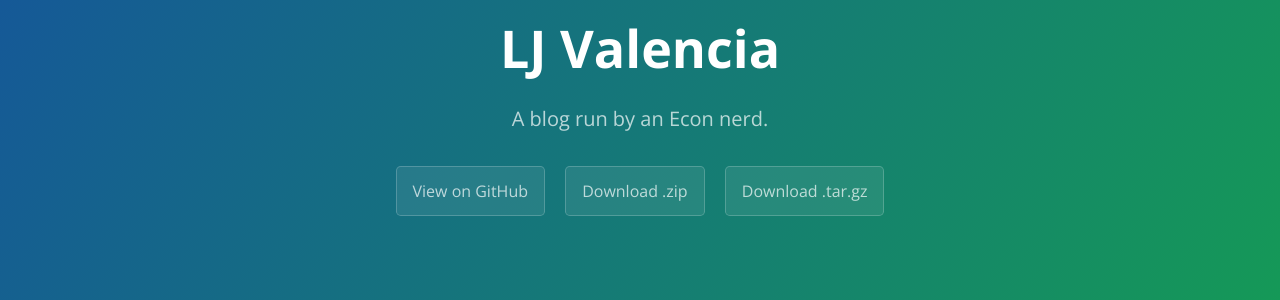
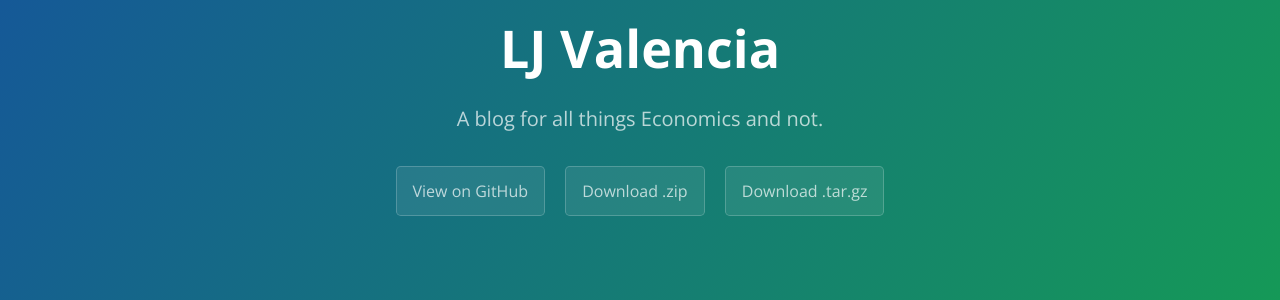
Before and after one commit to lj-valencia/cayman-blog-old-site, a Jekyll site: the page built from index.md, in a window 1280 px wide. Shown: the part 127-427 px from the top of the page. Built offline with Jekyll 4.4.1, drawn with Linux system fonts in a browser that asks for light colours.

Commit message:
Update _config.yml

```diff
--- a/_config.yml
+++ b/_config.yml
@@ -1,5 +1,5 @@
 title: LJ Valencia
-description: A blog run by an Econ nerd.
+description: A blog for all things Economics and not.
 show_downloads: true
 
 baseurl: # change this to the subpath of your site, e.g. /blog. Leave it empty if you don't need it.
```
